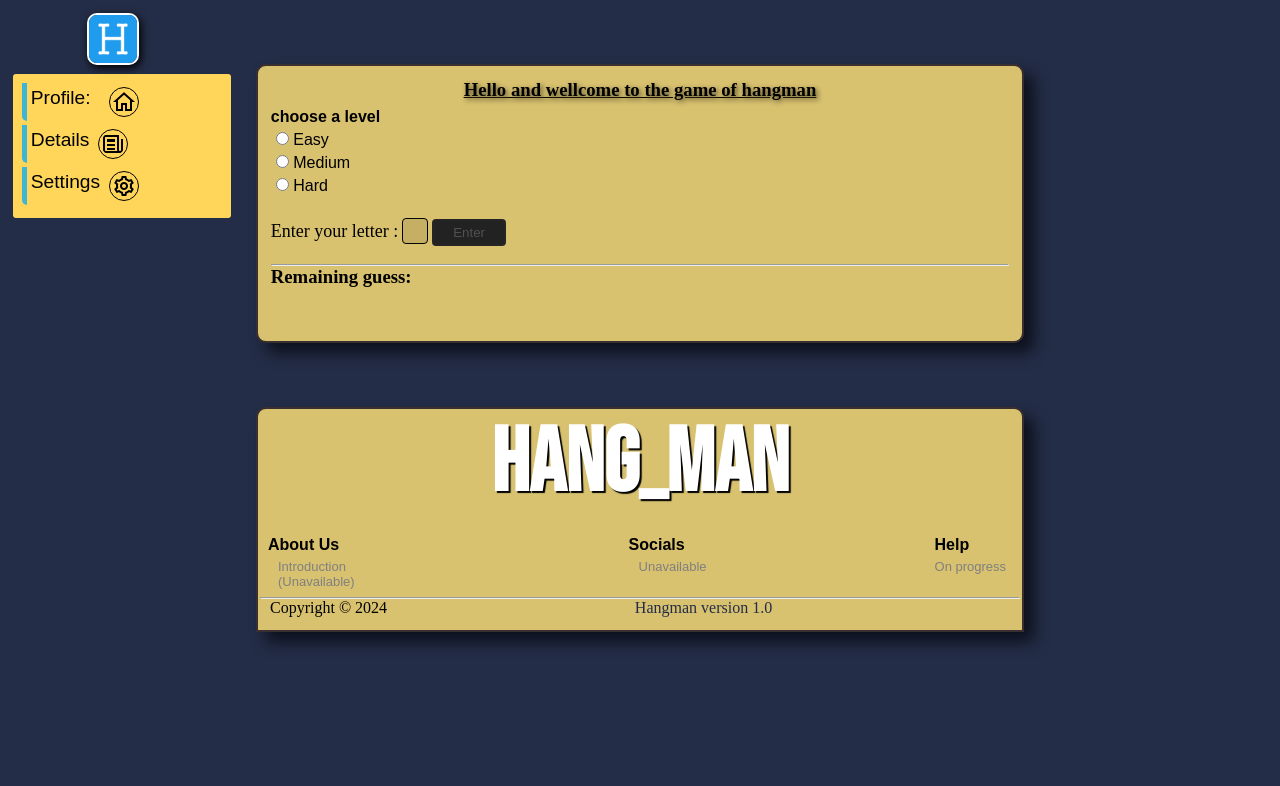
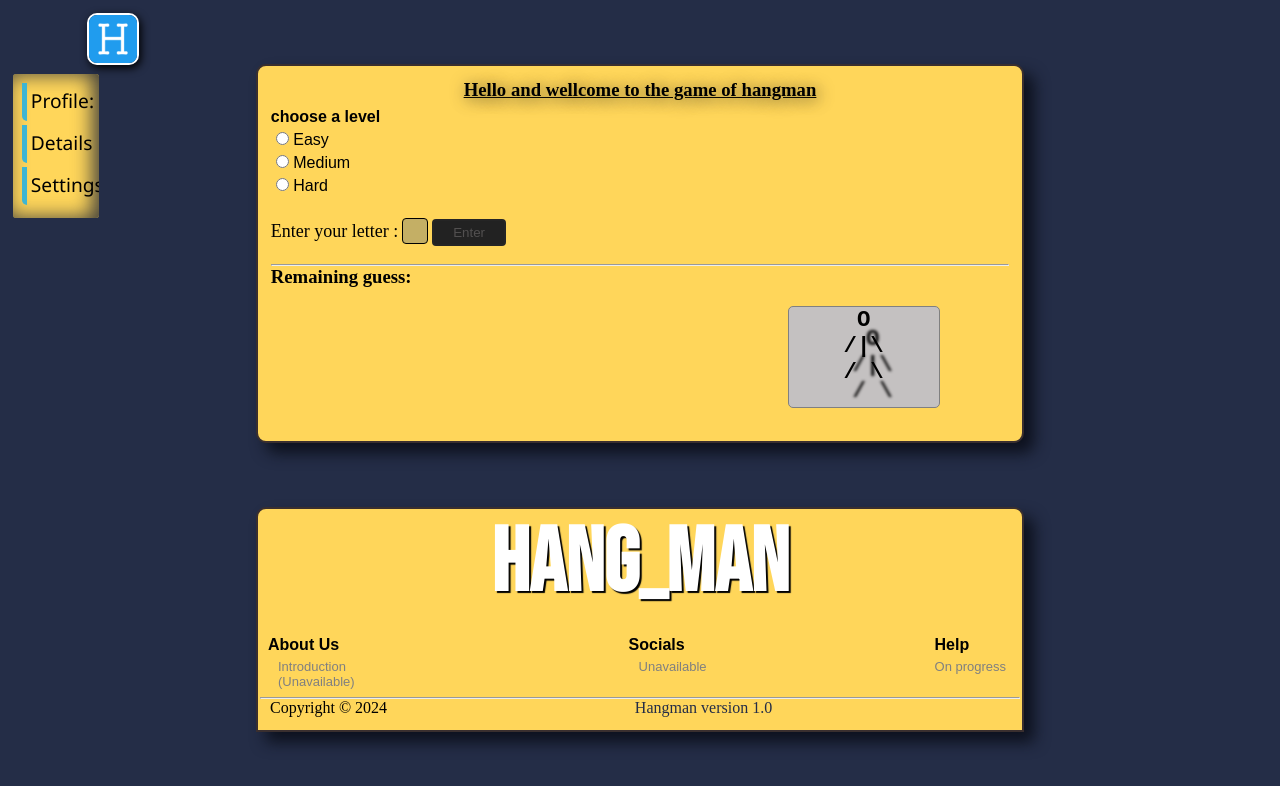
Before and after one commit to sushant5101/Hangman_web_based, a plain HTML site: page public/index.html in a window 1280 px wide. Drawn offline with Linux system fonts and the light colour scheme; no server answers.

Commit message:
made gui changes and added a box to hang

```diff
--- a/public/css/style.css
+++ b/public/css/style.css
@@ -30,38 +30,59 @@ body {
     cursor: pointer;
 }
 
-#details {
-    display: inline-block;
+#Details {
+    box-shadow: -6px 0px 20px rgb(59, 59, 59) inset;
+    display: flex;
     text-align: left;
-    width: 100%;
+    width: 34%;
+    overflow: hidden;
     background-color: #FFD65A;
     border-radius: 3px;
     margin-top: 5px;
     padding: 9px;
 }
 
-#details li {
+@keyframes open {
+    0% {
+        width: 34%;
+    }
+
+    50% {
+        width: 45%;
+    }
+
+    100% {
+        width: 100%;
+    }
+}
+
+#Details:hover {
+    animation: open 3s ease-in-out .2s forwards;
+    /* animation: name duration timing-function delay iteration-count direction fill-mode; */
+}
+
+#Details li {
     text-align: center;
     display: flex;
     gap: 9px;
-    border:5px solid  rgb(62, 181, 211);
+    border: 5px solid rgb(62, 181, 211);
     border-style: none none none solid;
     border-radius: 0px 5px;
-    width: 90%;
+    width: 100%;
     padding: 4px;
     margin: 0px 0px 4px 0px;
     list-style-type: none;
-    font-family: sans-serif;
+    font-family: 'Segoe UI', Tahoma, Geneva, Verdana, sans-serif;
     font-size: 1.2em;
 }
 
-#details li img{
+#Details li img {
     padding: 2px;
     border: 1px solid black;
     border-radius: 50%;
 }
 
-#details li:hover {
+#Details li:hover {
     background-color: #acd6d1;
     transition: .3s ease-in-out;
     cursor: pointer;
@@ -72,7 +93,7 @@ body {
     border: 2px solid rgb(58, 47, 47);
     border-radius: 10px;
     box-shadow: 10px 10px 15px #0d111d;
-    background-color: #d8c16f;
+    background-color: #FFD65A;
     padding: 1%;
 }
 
@@ -81,7 +102,7 @@ body {
     color: black;
     font-weight: bold;
     text-decoration: underline;
-    text-shadow: 2px 2px 5px #524929;
+    text-shadow: 2px 2px 16px #524929;
 }
 
 #body1 #level_chooser {
@@ -134,6 +155,19 @@ body {
     gap: 9px;
 }
 
+#box_main {
+    /* border: 2px solid white; */
+    display: flex;
+    width: 100%;
+    gap: 5%;
+}
+
+#word_length_box {
+    /* border: 2px solid red; */
+    width: 65%;
+    max-width: 65%;
+}
+
 #word_length {
     font-weight: bold;
     font-family: sans-serif;
@@ -149,8 +183,10 @@ body {
     display: flex;
     align-items: center;
     gap: 5px;
+    overflow: auto;
     list-style-type: none;
     font-size: 20px;
+    height: 100px;
 }
 
 #used_letter_list li {
@@ -162,13 +198,30 @@ body {
     background-color: #afa16f;
 }
 
+#box {
+    /* border: 2px solid black; */
+    height: 100px;
+    width: 150px;
+    background-color: rgb(196, 193, 193);
+    border-radius: 5px;
+    border: 1.3px solid gray;
+    text-align: center;
+    font-family: monospace;
+    white-space: pre;
+}
+
+#box pre {
+    font-size: 1.4rem;
+    font-weight: bold;
+text-shadow:9px 19px 3px  #000000;
+}
 
 #foot {
     margin: 5% 20% 0% 20%;
     border: 2px double rgb(58, 47, 47);
     border-radius: 10px 10px 0px 0px;
     box-shadow: 10px 10px 15px #0d111d;
-    background-color: #d8c16f;
+    background-color: #FFD65A;
     padding: 1px 2px 3px 2px;
 }
 
--- a/public/index.html
+++ b/public/index.html
@@ -12,9 +12,9 @@
 <body>
     <nav id="nav">
         <a href="entry.html"> <img id="logo" src="img/logo.ico" title="Hello" alt="img"></a>
-        <div id="details">
+        <div id="Details">
             <ul>
-                <li id="profile">Profile: <p id="p"> </p> <img src="img/homeicon.png" alt=""></li>
+                <li id="profile">Profile:<p id="p"> </p><img src="img/homeicon.png" alt=""></li>
                 <li id="details">Details <img src="img/postsicon.png" alt=""></li>
                 <li id="Settings">Settings <img src="img/settingicon.png" alt=""></li>
             </ul>
@@ -55,11 +55,20 @@
             <p id="remaining_guess_count"></p>
         </div>
         <br>
-        <p id="word_length"></p>
-        <br>
-        <label id="used_letter_label" for="used_letter"></label>
-        <ul id="used_letter_list">
-        </ul>
+        <div id="box_main">
+            <div id="word_length_box">
+                <p id="word_length"></p>
+                <br>
+                <label id="used_letter_label" for="used_letter"></label>
+                <ul id="used_letter_list">
+                </ul>
+            </div>
+            <div id="box"><pre>
+O
+/|\
+/ \
+            </pre></div>
+        </div>
     </div>
     <footer>
         <div id="foot">
--- a/public/javascripts/script.js
+++ b/public/javascripts/script.js
@@ -29,7 +29,7 @@ const cRadiobutton = document.querySelectorAll('input[name=level]');
 let used_letters = [];
 
 //========================referencing html (DOC)================================
-
+const nav_div = document.getElementById("Details");
 const radio = document.getElementsByName("level");
 const submit = document.getElementById("submit");
 const user_input = document.getElementById("user_guessed_letter");
@@ -46,22 +46,30 @@ let dashes = []; // Initializing an empty string
 let is_correct = false;
 
 
+
 //============================accessing all the radio buttons======================
 
 cRadiobutton.forEach(radio => {
     radio.addEventListener('change', () => {
         used_letter_label.innerText = "Used_letters";
 
-        GAMAE_MANAGER(radio.value);
+        GAME_MANAGER(radio.value);
 
     });
 });
 
+//==============================================adding a block of code to play animation when mouse leaves======
+
+
+// function animationplay(element) {
+//     console.log(nav_div.offsetWidth);
+//     element.style.animation = 'open 3s ease-in-out  reverse ';
+// }
 
 
 //=================== function to controll all the levels according to the user input============
 
-function GAMAE_MANAGER(level) {
+function GAME_MANAGER(level) {
 
 
     console.log("selected " + level + " level");
```
